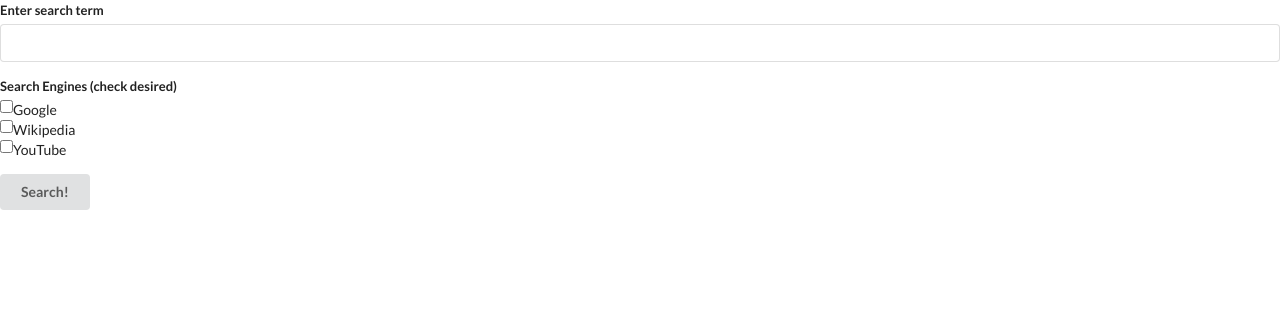
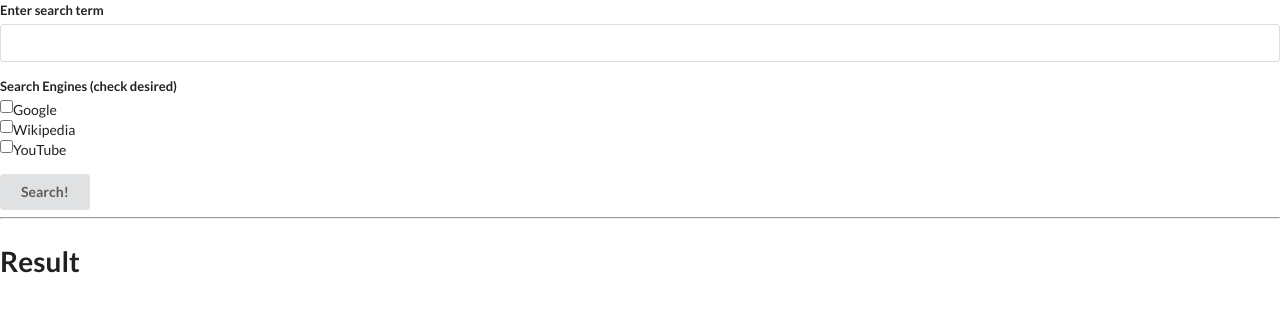
Before and after one commit to ezeYaniv/react-search-aggregator, a React (Create React App) app: page / in a window 1280 px wide. Shown: the top 312 px of the page. Built offline with nearby package versions, Linux system fonts and the light colour scheme.

Commit message:
youtube and wikipedia keys added

```diff
--- a/package.json
+++ b/package.json
@@ -6,6 +6,7 @@
     "@testing-library/jest-dom": "^5.12.0",
     "@testing-library/react": "^11.2.6",
     "@testing-library/user-event": "^12.8.3",
+    "axios": "^0.21.1",
     "react": "^17.0.2",
     "react-dom": "^17.0.2",
     "react-scripts": "4.0.3",
--- a/src/App.js
+++ b/src/App.js
@@ -1,5 +1,8 @@
 import React, { useState } from 'react';
+import youtube from './api/youtube';
 import Form from './components/Form';
+import ResultList from './components/ResultList';
+import axios from 'axios';
 
 const App = () => {
 	// Variable declarations
@@ -15,9 +18,9 @@ const App = () => {
 			};
 		}, {})
 	);
+	const [results, setResults] = useState([]);
 
 	// Event handlers
-
 	const handleTermChange = (e) => setTerm(e.target.value);
 
 	const handleCheckboxChange = (e) => {
@@ -33,11 +36,47 @@ const App = () => {
 	const handleFormSubmit = (e) => {
 		e.preventDefault();
 
+		// youtube api
+		if (searchEngines['YouTube'] && term) {
+			const youtubeSearch = async () => {
+				const response = await youtube.get('search', {
+					params: { q: term },
+				});
+
+				const youtubeResults = response.data.items.map((item) => item.snippet);
+				youtubeResults.forEach((item) => console.log(item.title));
+				// const [title, description] = youtubeResults;
+				// const resultDefault = {engine: 'YouTube', title: title}
+				console.log(youtubeResults);
+				// console.log(resultDefault);
+			};
+			youtubeSearch();
+		}
+
+		//wikipedia api
+		if (searchEngines['Wikipedia'] && term) {
+			const wikiSearch = async () => {
+				const { data } = await axios.get('https://en.wikipedia.org/w/api.php', {
+					params: {
+						action: 'query',
+						format: 'json',
+						list: 'search',
+						origin: '*',
+						srsearch: term,
+					},
+				});
+
+				// if (data.query) {
+					console.log(data.query.search);
+				// }
+			};
+			wikiSearch();
+		}
 	};
 
 	// JSX rendering
 	return (
-		<React.Fragment>
+		<div>
 			<Form
 				term={term}
 				searchEngines={searchEngines}
@@ -45,7 +84,9 @@ const App = () => {
 				handleCheckboxChange={handleCheckboxChange}
 				handleFormSubmit={handleFormSubmit}
 			/>
-		</React.Fragment>
+			<hr></hr>
+			<ResultList results={results} />
+		</div>
 	);
 };
 
--- a/src/api/youtube.js
+++ b/src/api/youtube.js
@@ -1,4 +1,6 @@
 import axios from 'axios';
+
+const KEY = 'AIzaSyB0EYoslIjaCRuHpJsRw1-P2l7TS28dJZQ';
 
 export default axios.create({
 	baseURL: 'https://youtube.googleapis.com/youtube/v3/',
--- /dev/null
+++ b/src/components/Result.js
@@ -0,0 +1,7 @@
+import React from 'react';
+
+const Result = () => {
+    return <h1>Result</h1>
+}
+
+export default Result;
--- /dev/null
+++ b/src/components/ResultList.js
@@ -0,0 +1,8 @@
+import React from 'react';
+import Result from './Result';
+
+const ResultList = () => {
+    return <Result />
+}
+
+export default ResultList;
```
Also changed, not shown: 1 other file (tests, documents, lock files or other folders).
